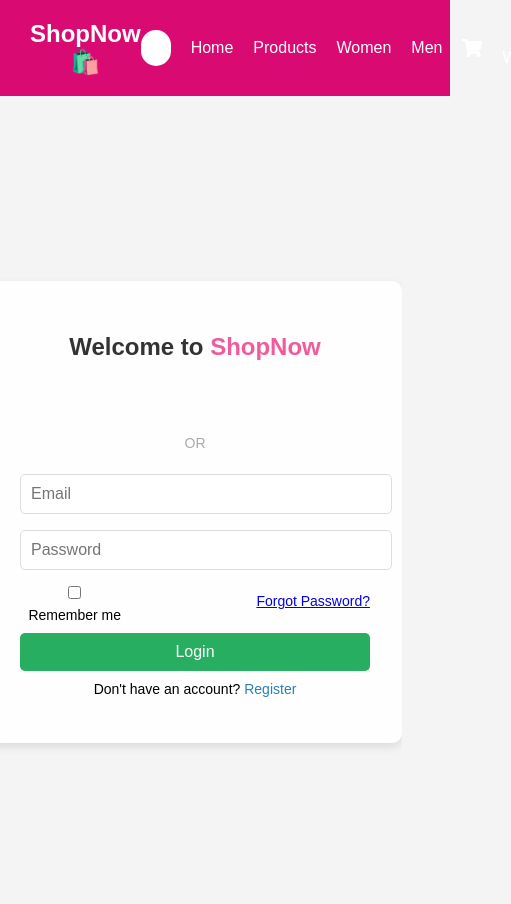
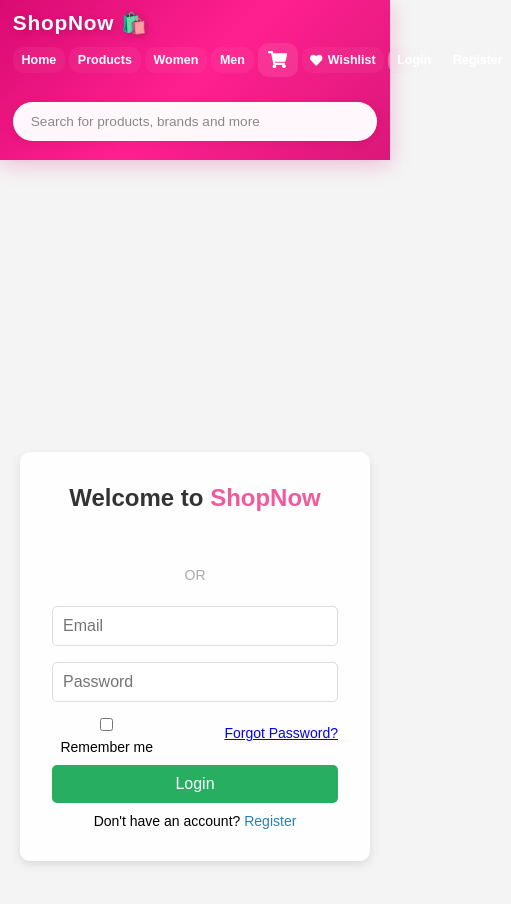
Before and after one commit to Kaviyadharshini1211/ShopNow, a React (Create React App) app in the folder frontend/: page /login in a window 390 px wide. Shown: the top 904 px of the page, 511 px wide, since content can reach past the window. Built offline with nearby package versions, Linux system fonts and the light colour scheme; no server answers.

Commit message:
modern css added

```diff
--- a/frontend/src/components/Navbar.css
+++ b/frontend/src/components/Navbar.css
@@ -1,99 +1,378 @@
+/* Modern Navbar Styles - #d90b72 Theme */
+
+* {
+  margin: 0;
+  padding: 0;
+  box-sizing: border-box;
+}
+
 .navbar {
   display: flex;
+  align-items: center;
   justify-content: space-between;
-  align-items: center;
-  background-color: #d90b72; /* Pink */
-  padding: 20px 30px;
-  color: white;
-  position: fixed;
-  width: 100%;
+  padding: 1rem 3rem;
+  background: linear-gradient(135deg, #d90b72 0%, #ff1a8c 50%, #d90b72 100%);
+  box-shadow: 0 4px 20px rgba(217, 11, 114, 0.25);
+  position: sticky;
   top: 0;
-  z-index: 1000;
+  z-index: 9999;
+  transition: all 0.3s ease;
 }
 
-.navbar-left .brand-logo {
-  font-size: 24px;
-  font-weight: bold;
-  color: white;
+.navbar::before {
+  content: '';
+  position: absolute;
+  top: 0;
+  left: 0;
+  right: 0;
+  bottom: 0;
+  background: linear-gradient(135deg, transparent 0%, rgba(255, 255, 255, 0.05) 100%);
+  pointer-events: none;
+}
+
+.navbar-left {
+  flex: 0 0 auto;
+  z-index: 1;
+}
+
+.brand-logo {
+  font-size: 1.75rem;
+  font-weight: 800;
+  color: #ffffff;
   text-decoration: none;
+  letter-spacing: 0.8px;
+  transition: all 0.3s ease;
+  text-shadow: 2px 2px 8px rgba(0, 0, 0, 0.2);
+  display: inline-block;
+}
+
+.brand-logo:hover {
+  transform: scale(1.05) rotate(-1deg);
+  filter: brightness(1.1);
 }
 
 .navbar-center {
   flex: 1;
-  display: flex;
-  justify-content: center;
+  max-width: 550px;
+  margin: 0 2.5rem;
+  z-index: 1;
 }
 
 .search-input {
-  width: 50%;
-  padding: 10px 15px;
-  border-radius: 25px;
-  border: none;
+  width: 100%;
+  padding: 0.8rem 1.5rem;
+  border: 2px solid rgba(255, 255, 255, 0.35);
+  border-radius: 50px;
+  background: rgba(255, 255, 255, 0.97);
+  font-size: 0.95rem;
+  color: #333;
   outline: none;
-  font-size: 14px;
+  transition: all 0.3s cubic-bezier(0.4, 0, 0.2, 1);
+  box-shadow: 0 2px 10px rgba(0, 0, 0, 0.08);
+}
+
+.search-input::placeholder {
+  color: #888;
+  font-weight: 400;
+}
+
+.search-input:focus {
+  border-color: #ffffff;
+  background: #ffffff;
+  box-shadow: 0 5px 20px rgba(217, 11, 114, 0.3);
+  transform: translateY(-2px);
 }
 
 .navbar-right {
   display: flex;
   align-items: center;
-  padding-right: 50px;
+  gap: 0.4rem;
+  flex: 0 0 auto;
+  z-index: 1;
 }
 
 .nav-item {
+  color: #ffffff;
+  text-decoration: none;
+  font-size: 0.95rem;
+  font-weight: 600;
+  padding: 0.55rem 1rem;
+  border-radius: 10px;
+  transition: all 0.3s cubic-bezier(0.4, 0, 0.2, 1);
+  display: flex;
+  align-items: center;
+  white-space: nowrap;
   position: relative;
-  font-size: 16px;
-  color: white;
-  margin-left: 20px;
-  text-decoration: none;
-  transition: color 0.3s, transform 0.2s;
   cursor: pointer;
+  background: rgba(255, 255, 255, 0.05);
+  backdrop-filter: blur(10px);
 }
 
 .nav-item:hover {
-  color: #ffe5f1;
-  transform: scale(1.05);
+  background: rgba(255, 255, 255, 0.25);
+  transform: translateY(-2px);
+  box-shadow: 0 4px 15px rgba(0, 0, 0, 0.2);
 }
 
-.cart-icon {
-  font-size: 20px;
-  margin-left: 20px;
-  display: flex;
-  align-items: center;
+.nav-item:active {
+  transform: translateY(-1px);
 }
 
-.cart-icon svg {
-  fill: white;
-  transition: transform 0.3s;
+.cart-icon,
+.profile-icon {
+  font-size: 1.3rem;
+  padding: 0.55rem 0.9rem;
+  background: rgba(255, 255, 255, 0.1);
 }
 
-.cart-icon:hover svg {
-  transform: scale(1.2);
+.cart-icon:hover,
+.profile-icon:hover {
+  transform: scale(1.1) translateY(-2px);
+  background: rgba(255, 255, 255, 0.3);
 }
 
-/* Dropdown styles */
+/* Dropdown Styles */
+.dropdown {
+  position: relative;
+}
+
 .dropdown-content {
   position: absolute;
   top: 100%;
+  left: 50%;
+  transform: translateX(-50%) translateY(12px);
+  background: #ffffff;
+  min-width: 200px;
+  border-radius: 14px;
+  box-shadow: 0 10px 35px rgba(0, 0, 0, 0.16);
+  padding: 0.5rem 0;
+  opacity: 0;
+  animation: dropdownFadeIn 0.3s cubic-bezier(0.4, 0, 0.2, 1) forwards;
+  z-index: 10000;
+  border: 1px solid rgba(217, 11, 114, 0.1);
+  overflow: hidden;
+  max-height: 400px;
+  overflow-y: auto;
+}
+
+@keyframes dropdownFadeIn {
+  from {
+    opacity: 0;
+    transform: translateX(-50%) translateY(5px);
+  }
+  to {
+    opacity: 1;
+    transform: translateX(-50%) translateY(12px);
+  }
+}
+
+.dropdown-content::before {
+  content: '';
+  position: absolute;
+  top: 0;
   left: 0;
-  background-color: white;
-  color: black;
-  min-width: 160px;
-  box-shadow: 0 4px 8px rgba(0, 0, 0, 0.2);
-  padding: 10px 0;
-  z-index: 1001;
-  display: flex;
-  flex-direction: column;
-  border-radius: 5px;
+  right: 0;
+  height: 3px;
+  background: linear-gradient(90deg, #d90b72 0%, #ff1a8c 100%);
 }
 
 .dropdown-content a {
-  padding: 10px 20px;
+  display: block;
+  padding: 0.8rem 1.4rem;
+  color: #333;
   text-decoration: none;
-  color: black;
-  font-size: 14px;
-  white-space: nowrap;
+  font-size: 0.92rem;
+  font-weight: 500;
+  transition: all 0.2s ease;
+  border-left: 3px solid transparent;
+  position: relative;
+}
+
+.dropdown-content a::before {
+  content: '';
+  position: absolute;
+  left: 0;
+  top: 0;
+  bottom: 0;
+  width: 0;
+  background: linear-gradient(90deg, rgba(217, 11, 114, 0.08) 0%, transparent 100%);
+  transition: width 0.3s ease;
+}
+
+.dropdown-content a:hover::before {
+  width: 100%;
 }
 
 .dropdown-content a:hover {
-  background-color: #f0f0f0;
+  border-left-color: #d90b72;
+  padding-left: 1.8rem;
+  color: #d90b72;
 }
+
+/* Scrollbar for dropdown */
+.dropdown-content::-webkit-scrollbar {
+  width: 6px;
+}
+
+.dropdown-content::-webkit-scrollbar-track {
+  background: #f1f1f1;
+  border-radius: 10px;
+}
+
+.dropdown-content::-webkit-scrollbar-thumb {
+  background: #d90b72;
+  border-radius: 10px;
+}
+
+.dropdown-content::-webkit-scrollbar-thumb:hover {
+  background: #ff1a8c;
+}
+
+/* Responsive Design */
+@media (max-width: 1400px) {
+  .navbar {
+    padding: 1rem 2.5rem;
+  }
+
+  .navbar-center {
+    max-width: 480px;
+  }
+}
+
+@media (max-width: 1200px) {
+  .navbar {
+    padding: 1rem 2rem;
+  }
+
+  .navbar-center {
+    margin: 0 2rem;
+    max-width: 400px;
+  }
+
+  .navbar-right {
+    gap: 0.35rem;
+  }
+
+  .nav-item {
+    font-size: 0.9rem;
+    padding: 0.5rem 0.85rem;
+  }
+
+  .brand-logo {
+    font-size: 1.6rem;
+  }
+}
+
+@media (max-width: 992px) {
+  .navbar {
+    padding: 0.9rem 1.5rem;
+  }
+
+  .navbar-center {
+    margin: 0 1.5rem;
+    max-width: 350px;
+  }
+
+  .navbar-right {
+    gap: 0.3rem;
+  }
+
+  .nav-item {
+    font-size: 0.85rem;
+    padding: 0.5rem 0.75rem;
+  }
+
+  .brand-logo {
+    font-size: 1.5rem;
+  }
+
+  .search-input {
+    padding: 0.7rem 1.3rem;
+    font-size: 0.9rem;
+  }
+}
+
+@media (max-width: 768px) {
+  .navbar {
+    flex-wrap: wrap;
+    padding: 0.8rem 1rem;
+    gap: 0.5rem;
+  }
+
+  .navbar-left {
+    order: 1;
+    flex: 0 0 auto;
+  }
+
+  .brand-logo {
+    font-size: 1.4rem;
+  }
+
+  .navbar-center {
+    order: 3;
+    flex: 1 0 100%;
+    margin: 0.6rem 0 0 0;
+    max-width: 100%;
+  }
+
+  .search-input {
+    padding: 0.65rem 1.2rem;
+    font-size: 0.88rem;
+  }
+
+  .navbar-right {
+    order: 2;
+    gap: 0.25rem;
+    flex-wrap: wrap;
+    justify-content: flex-end;
+  }
+
+  .nav-item {
+    font-size: 0.82rem;
+    padding: 0.45rem 0.65rem;
+  }
+
+  .dropdown-content {
+    left: auto;
+    right: 0;
+    transform: translateX(0) translateY(12px);
+    min-width: 180px;
+  }
+
+  @keyframes dropdownFadeIn {
+    from {
+      opacity: 0;
+      transform: translateX(0) translateY(5px);
+    }
+    to {
+      opacity: 1;
+      transform: translateX(0) translateY(12px);
+    }
+  }
+}
+
+@media (max-width: 480px) {
+  .navbar {
+    padding: 0.7rem 0.8rem;
+  }
+
+  .nav-item {
+    font-size: 0.78rem;
+    padding: 0.4rem 0.55rem;
+  }
+
+  .brand-logo {
+    font-size: 1.3rem;
+  }
+
+  .search-input {
+    padding: 0.6rem 1rem;
+    font-size: 0.85rem;
+  }
+
+  .cart-icon,
+  .profile-icon {
+    font-size: 1.2rem;
+    padding: 0.45rem 0.65rem;
+  }
+}
--- a/frontend/src/pages/Login.js
+++ b/frontend/src/pages/Login.js
@@ -4,7 +4,8 @@
 import axios from "axios";
 import { useNavigate } from "react-router-dom";
 import { GoogleLogin } from "@react-oauth/google";
-import Navbar from "../components/Navbar";
+// ❌ REMOVE THIS LINE - Navbar is already in App.js
+// import Navbar from "../components/Navbar";
 import "./Login.css";
 
 const Login = () => {
@@ -43,11 +44,10 @@
         token: credentialResponse.credential,
       });
 
-      // ✅ destructure properly
       const { token, user } = res.data;
 
       localStorage.setItem("token", token);
-      dispatch(login(user)); // ✅ only user object
+      dispatch(login(user));
       alert("Logged in with Google successfully!");
       navigate("/");
     } catch (err) {
@@ -57,8 +57,7 @@
   };
 
   return (
-    <>
-      <Navbar />
+    // ❌ REMOVE <Navbar /> from here - it's already in App.js
     <div className="login-container">
       <div className="login-box">
         <h2>
@@ -110,7 +109,6 @@
         </p>
       </div>
     </div>
-    </>
   );
 };
 
```
Also changed, not shown: frontend/src/components/ProductCard.css (+150 -42 lines). Lines whose indentation alone changed are shown as unchanged.
